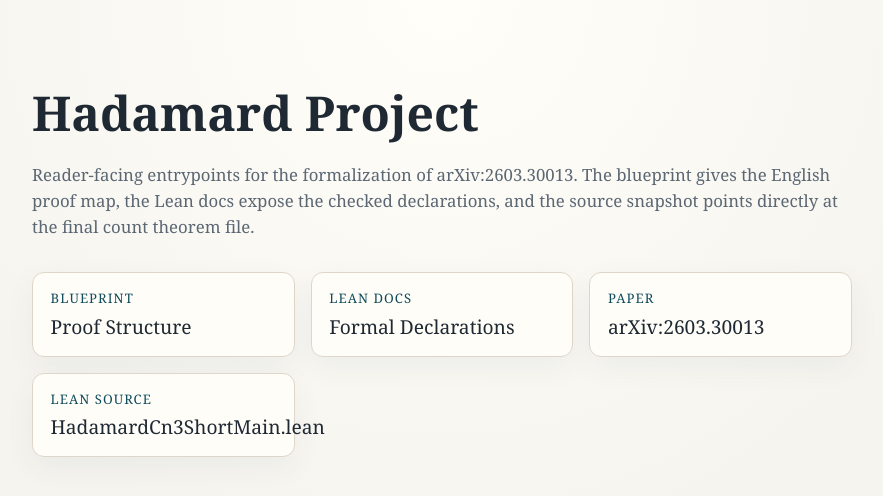
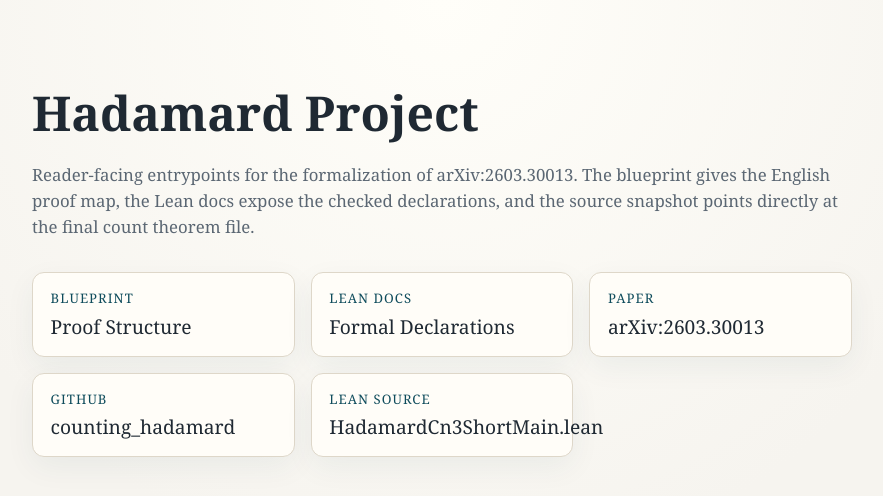
Before and after one commit to damek/counting_hadamard, a plain HTML site: page publish/index.html in a window 1280 px wide. Shown: the whole page, without its empty margins (198-1081 px from the left). Drawn offline with Linux system fonts and the light colour scheme.

Commit message:
Fix landing page GitHub link

```diff
--- a/publish/index.html
+++ b/publish/index.html
@@ -90,6 +90,10 @@
         <span class="label">Paper</span>
         <span class="title">arXiv:2603.30013</span>
       </a>
+      <a class="card" href="https://github.com/damek/counting_hadamard">
+        <span class="label">GitHub</span>
+        <span class="title">counting_hadamard</span>
+      </a>
       <a class="card" href="./source/RequestProject/HadamardCn3ShortMain.lean">
         <span class="label">Lean Source</span>
         <span class="title">HadamardCn3ShortMain.lean</span>
```
